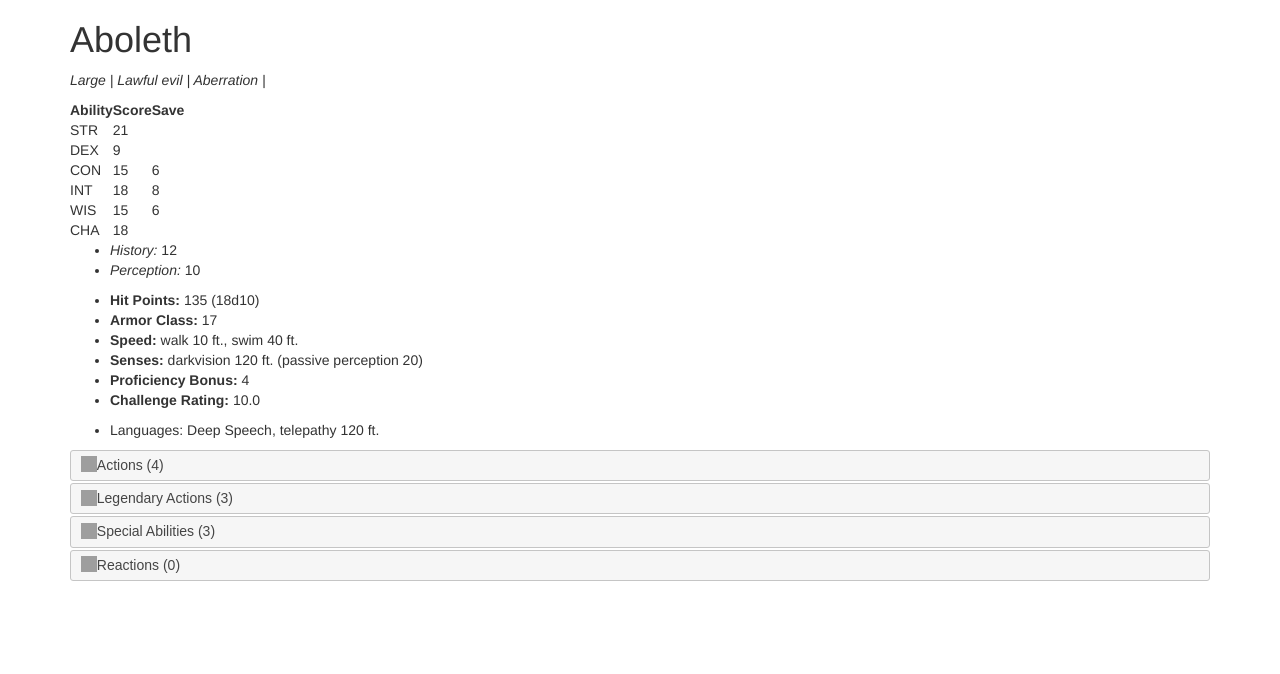
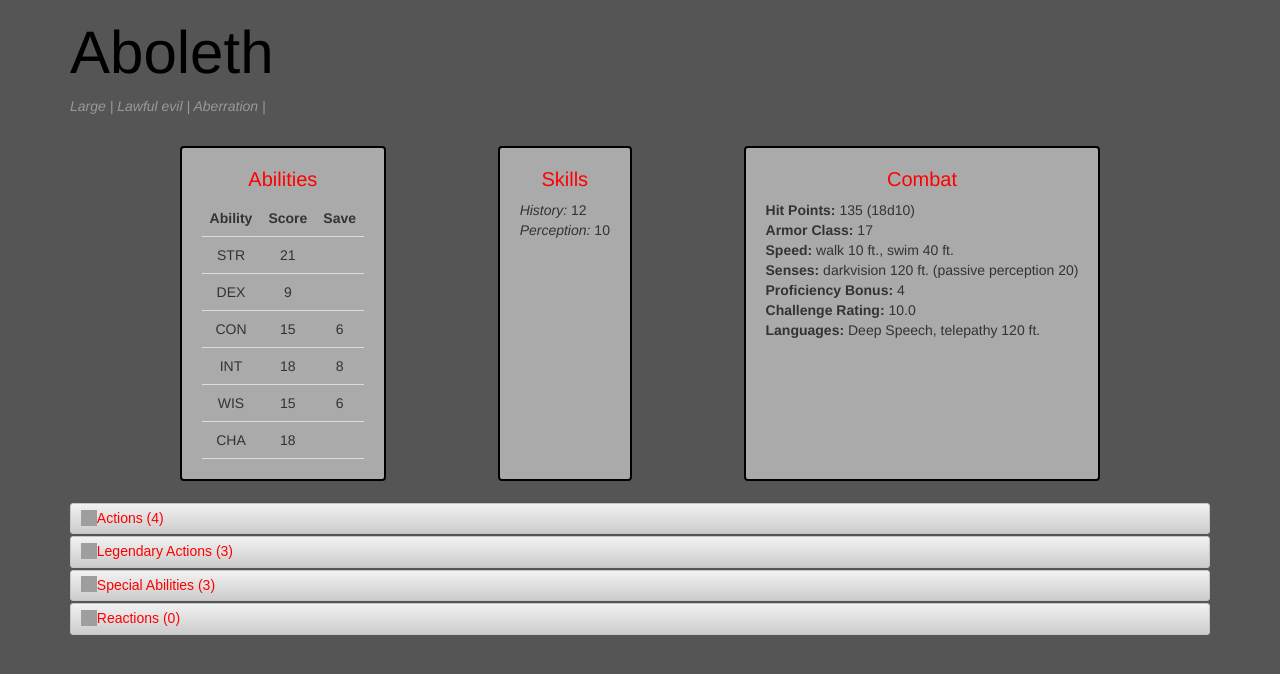
Before and after one commit to vandegu/encounter_tracker, a Django app: page /codex/creature/8924 in a window 1280 px wide. Shown: the top 674 px of the page. Run offline with Django 3.2, Linux system fonts and the light colour scheme; data comes from the database, SQL or seed files in the repository; both versions use the stored data as it was after the commit; some libraries are stand-ins or nearby versions; grey boxes are pictures that could not be loaded.

Commit message:
Styled codex

```diff
--- a/codex/templates/codex/base_bootstrap.html
+++ b/codex/templates/codex/base_bootstrap.html
@@ -3,8 +3,6 @@
 <head>
     <!-- Edit samples/settings.py and add APP_NAME = 'DJ4e Samples' or similar -->
     <title>{% block title %}{{ settings.APP_NAME }}{% endblock %}</title>
-
-<meta name="wa4e" content="202cb962ac59075b964b07152d234b70">
 
 <link rel="stylesheet"
     href="https://maxcdn.bootstrapcdn.com/bootstrap/3.4.0/css/bootstrap.min.css"
@@ -41,12 +39,119 @@
 <script src="https://ajax.googleapis.com/ajax/libs/jquery/3.3.1/jquery.min.js"></script>
 <script src="http://code.jquery.com/ui/1.10.0/jquery-ui.js"></script>
 
+<style media="screen">
+
+  h1 {
+    color: #000000;
+    font-size: 60px;
+  }
+
+  #banner p {
+    color: #999999;
+  }
+
+  .ui-state-default{
+     background-image: linear-gradient(#f2f2f2, #cccccc);
+     color: red;
+  }
+
+  .ui-accordion-header.ui-state-active {
+    background-image: linear-gradient(#ffe6e6,#ffcccc);
+    border-color: red;
+  }
+
+  .ui-accordion-header.ui-state-hover {
+    border-color: red;
+  }
+
+  body {
+    background-color: #555555;
+    z-index: -100;
+    min-height: 100%;
+  }
+
+  div#basicStats {
+    display: flex;
+    flex-wrap: wrap;
+    flex-direction: row;
+    justify-content: space-evenly;
+  }
+
+  div.basicStats-block {
+    border: 2px solid black;
+    border-radius: 4px;
+    padding: 20px;
+    min-width: 100px;
+    margin: 20px 2px;
+  }
+
+  div.basicStats-block {
+    background-color: rgba(256,256,256,.5);
+  }
+
+  div.basicStats-block ul {
+    list-style-type: none;
+    margin: 0;
+    padding: 0;
+  }
+
+  table {
+    border-collapse: collapse;
+    width: 30%;
+  }
+
+  th, td {
+    padding: 8px;
+    text-align: center;
+    border-bottom: 1px solid #ddd;
+  }
+
+  div.basicStats-block h2 {
+    color: red;
+    font-size: 20px;
+    text-align: center;
+    margin: 0;
+    margin-bottom: 10px;
+  }
+
+/* List page */
+
+  #creature-list-page {
+    display: flex;
+    flex-direction: column;
+    align-items: center;
+  }
+
+  ul#creature-list {
+    list-style-type: none;
+    margin: 20px;
+    padding: 12px;
+    border: 2px solid red;
+    border-radius: 4px;
+    width: 400px;
+    background-color: rgba(256,256,256,.5);
+  }
+
+  ul#creature-list li {
+    color: red;
+    font-size: 20px;
+  }
+
+  ul#creature-list li a {
+    color: black;
+  }
+
+
+</style>
+
 </head>
 <body>
+<main id="content">
 {% block navbar %} {% endblock %}
 <div class="container">
     {% block content %}
     {% endblock %}
 </div>
+</main>
 </body>
 </html>
--- a/codex/templates/codex/creature_detail.html
+++ b/codex/templates/codex/creature_detail.html
@@ -1,11 +1,16 @@
 {% extends "codex/base_bootstrap.html" %}
 
 {% block content %}
-  <h1>{{ creature.name }}</h1>
-  <p><i>{{creature.size}} | {{creature.alignment|capfirst}} | {{creature.type|capfirst}} | {{creature.subtype|capfirst}}</i></p>
+
+  <div id="banner">
+    <h1>{{ creature.name }}</h1>
+    <p><i>{{creature.size}} | {{creature.alignment|capfirst}} | {{creature.type|capfirst}} | {{creature.subtype|capfirst}}</i></p>
+  </div>
 
   <div id="basicStats">
-    <div id="abilityScores">
+    <div class="basicStats-block" id="abilityScores">
+
+      <h2>Abilities</h2>
 
       <table>
 
@@ -27,7 +32,8 @@
 
     </div>
 
-    <div id="skills">
+    <div class="basicStats-block" id="skills">
+      <h2>Skills</h2>
       <ul>
         {% for s in skills %}
           <li><i>{{s.0}}:</i> {{s.1}}</li>
@@ -35,7 +41,8 @@
       </ul>
     </div>
 
-    <div id="leadStats">
+    <div class="basicStats-block" id="leadStats">
+      <h2>Combat</h2>
       <ul>
         <li><strong>Hit Points:</strong> {{creature.hitPoints}} ({{creature.hitDieNum}}{{creature.hitDieType}})</li>
         <li><strong>Armor Class:</strong> {{creature.armorClass}}</li>
@@ -43,27 +50,23 @@
         <li><strong>Senses:</strong> {{ creature.senses.all|join:", " }} <span id="pp">(passive perception {{creature.passivePerception}})</span></li>
         <li><strong>Proficiency Bonus:</strong> {{creature.proficiencyBonus}}</li>
         <li><strong>Challenge Rating:</strong> {{creature.challengeRating}}</li>
+        {% if creature.conditionImmunities.all %}
+          <li><strong>Condition Immunities:</strong> {{ creature.conditionImmunities.all|join:", " }}</li>
+        {% endif %}
+        {% if creature.damageImmunities.all %}
+          <li><strong>Damage Immunities:</strong> {{ creature.damageImmunities.all|join:", " }}</li>
+        {% endif %}
+        {% if creature.damageResistances.all %}
+          <li><strong>Damage Resistences:</strong> {{ creature.damageResistances.all|join:", " }}</li>
+        {% endif %}
+        {% if creature.damageVulnerabilities.all %}
+          <li><strong>Damage Vulnerabilities:</strong> {{ creature.damageVulnerabilities.all|join:", " }}</li>
+        {% endif %}
+        {% if creature.languages.all %}
+          <li><strong>Languages:</strong> {{ creature.languages.all|join:", " }}</li>
+        {% endif %}
       </ul>
     </div>
-
-  </div>
-
-  <div id="m2m">
-    <ul>
-      {% if creature.conditionImmunities.all %}
-        <li>Condition Immunities: {{ creature.conditionImmunities.all|join:", " }}</li>
-      {% endif %}
-      {% if creature.damageImmunities.all %}
-        <li>Damage Immunities: {{ creature.damageImmunities.all|join:", " }}</li>
-      {% endif %}
-      {% if creature.damageResistances.all %}
-        <li>Damage Resistences: {{ creature.damageResistances.all|join:", " }}</li>
-      {% endif %}
-      {% if creature.damageVulnerabilities.all %}
-        <li>Damage Vulnerabilities: {{ creature.damageVulnerabilities.all|join:", " }}</li>
-      {% endif %}
-      <li>Languages: {{ creature.languages.all|join:", " }}</li>
-    </ul>
   </div>
 
   <div class='accordion'>
@@ -133,24 +136,16 @@
     </div>
   </div>
 
+  <script type="text/javascript">
 
-
-
-<!--
-  <p><strong>Author:</strong> <a href="">{{ book.author }}</a></p>
-  <p><strong>Summary:</strong> {{ book.summary }}</p>
-  <p><strong>ISBN:</strong> {{ book.isbn }}</p>
-  <p><strong>Language:</strong> {{ book.language }}</p>
-  <p><strong>Genre:</strong> {% for genre in book.genre.all %} {{ genre }}{% if not forloop.last %}, {% endif %}{% endfor %}</p>
- -->
-
-  <script type="text/javascript">
     $( function() {
       $( ".accordion" ).accordion({
+        icons: { "header": "ui-icon-plus", "activeHeader": "ui-icon-minus" },
         active: false,
         collapsible: true,
         heightStyle: "content",
       });
     } );
+
   </script>
 {% endblock %}
--- a/codex/views.py
+++ b/codex/views.py
@@ -8,6 +8,8 @@ from codex.models import *
 
 class CreatureListView(generic.ListView):
     model = Creature
+
+    # paginate_by = 20
 
 class CreatureDetailView(generic.DetailView):
     model = Creature
```
Also changed, not shown: codex/templates/codex/creature_list.html (+7 -1 lines), db.sqlite3.
